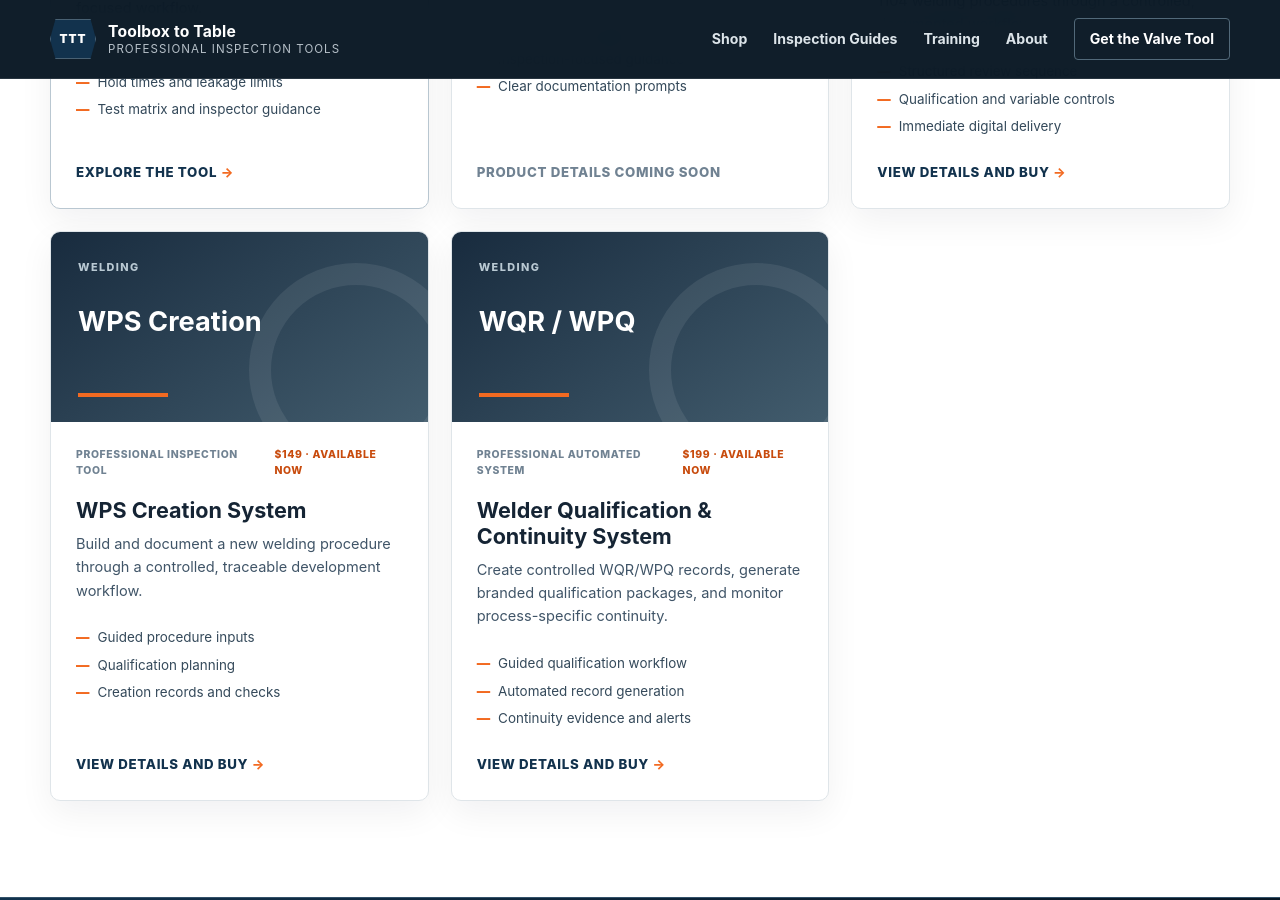
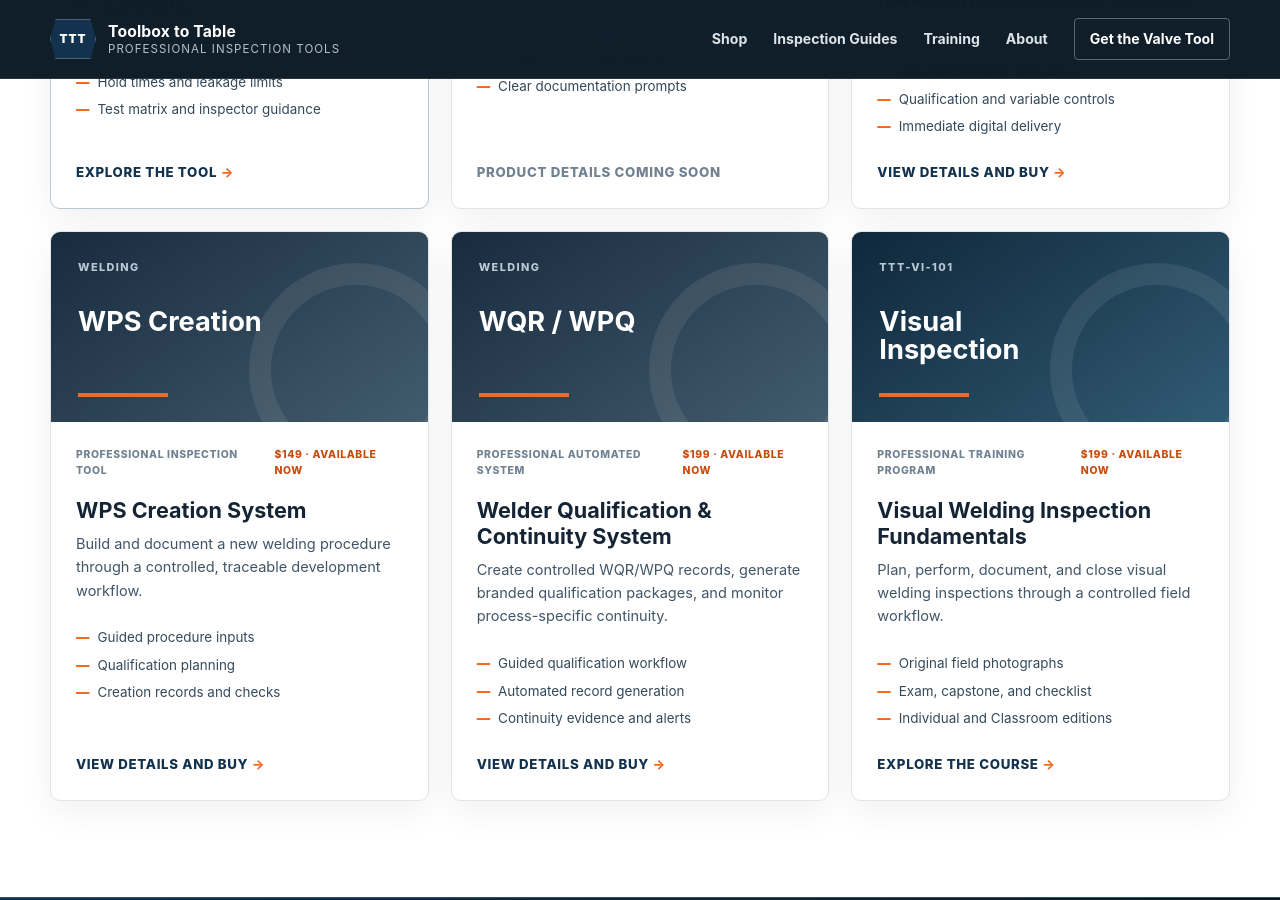
Before and after one commit to rightmercs/toolbox-to-table, a Jekyll site: the page built from index.md, in a window 1280 px wide and 900 px high, scrolled down 1361 px. Built offline with Jekyll 4.4.1, drawn with Linux system fonts in a browser that asks for light colours.

Commit message:
Launch visual welding inspection training

```diff
--- a/index.md
+++ b/index.md
@@ -121,6 +121,20 @@ description: Practical digital tools that help industrial inspectors work faster
       url="/products/wqr-qualification-continuity/"
       link_text="View details and buy"
     %}
+    {% include product-card.html
+      visual="training"
+      kicker="TTT-VI-101"
+      short_title="Visual Inspection"
+      type="Professional training program"
+      status="$199 · Available now"
+      title="Visual Welding Inspection Fundamentals"
+      description="Plan, perform, document, and close visual welding inspections through a controlled field workflow."
+      feature_1="Original field photographs"
+      feature_2="Exam, capstone, and checklist"
+      feature_3="Individual and Classroom editions"
+      url="/training/visual-welding-inspection/"
+      link_text="Explore the course"
+    %}
   </div>
 </section>
 
```
Also changed, not shown: pages/training.md (+10 -0 lines), shop/index.md (+1 -0 lines), training/visual-welding-inspection.md (added, +48 -0 lines), assets/training/visual-welding-inspection/01-course-cover.png (added), assets/training/visual-welding-inspection/02-source-map.png (added), assets/training/visual-welding-inspection/03-bridge-cam-field-use.png (added), assets/training/visual-welding-inspection/04-gauge-placement.png (added), assets/training/visual-welding-inspection/05-condition-recognition.png (added), assets/training/visual-welding-inspection/06-field-checklist.png (added).
